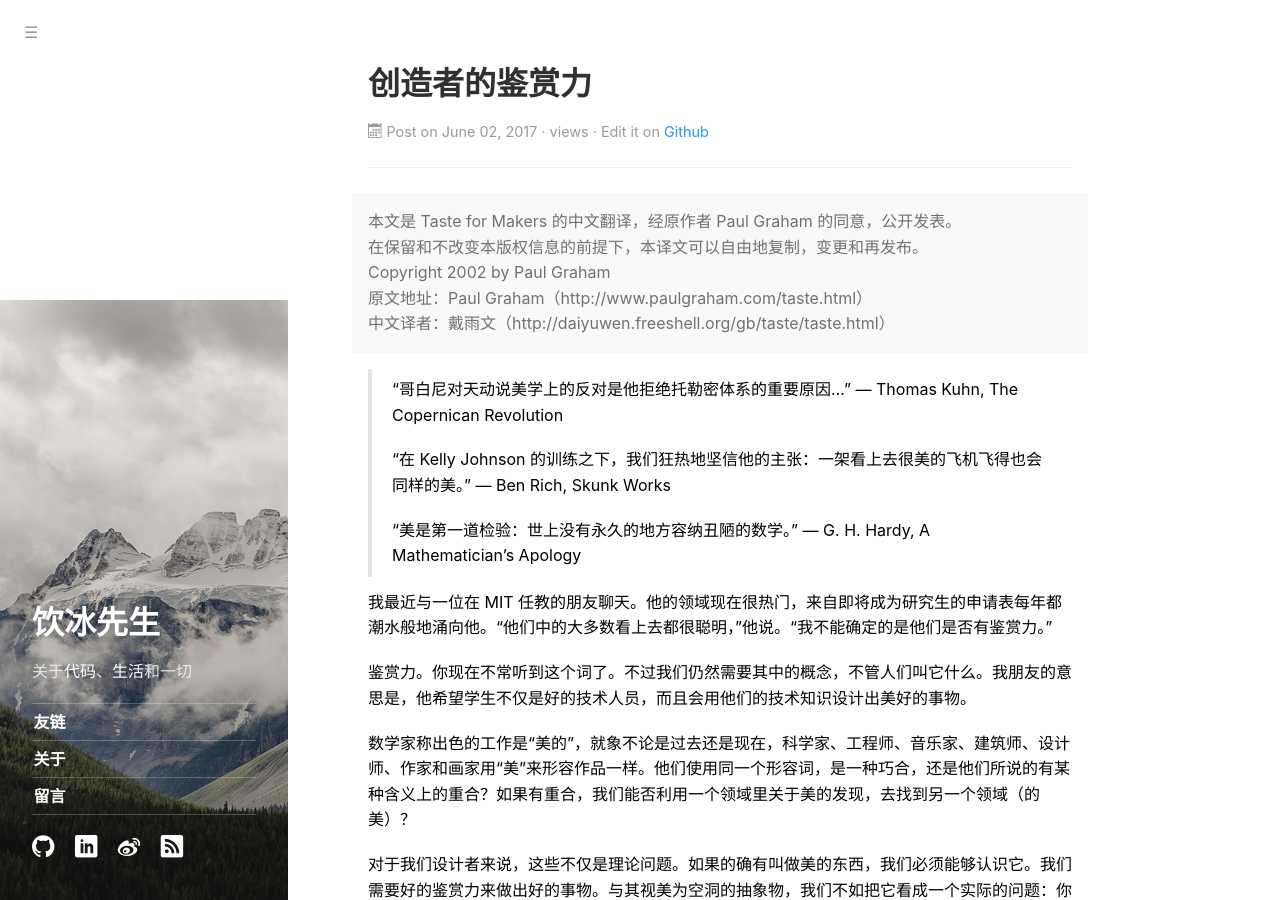
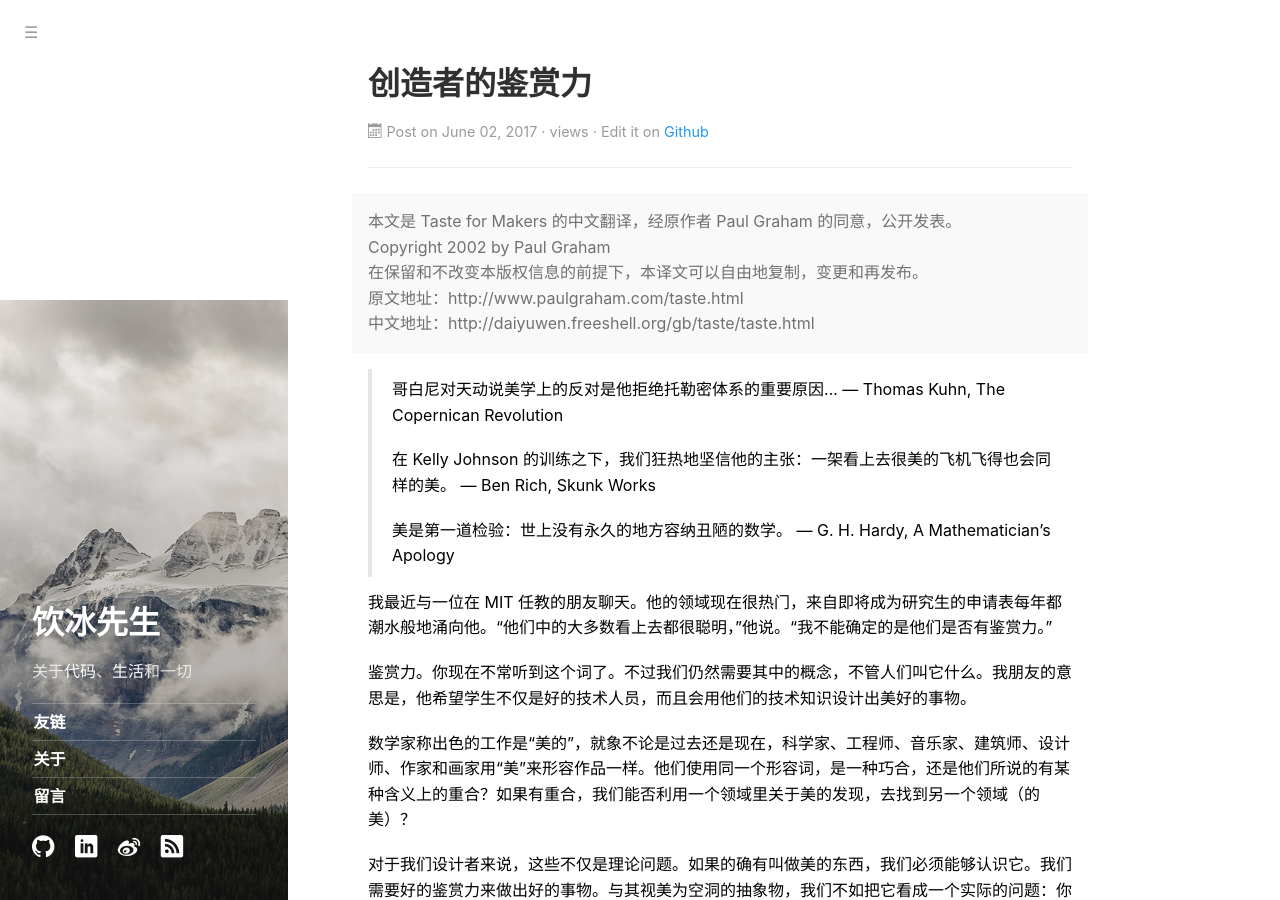
Before and after one commit to ybm/myanbin.github.io, a Jekyll site: the page built from _posts/2017-06-02-taste-for-makers.md, in a window 1280 px wide and 900 px high. Built offline with Jekyll 4.4.1, drawn with Linux system fonts in a browser that asks for light colours; comment, search, counter and statistics services are not loaded; some of the changed text lies outside the part shown.

Commit message:
继续修正文章排版和格式

```diff
--- a/_posts/2017-06-02-taste-for-makers.md
+++ b/_posts/2017-06-02-taste-for-makers.md
@@ -7,20 +7,20 @@ tags: [code]
 
 <div class="message">
 本文是 Taste for Makers 的中文翻译，经原作者 Paul Graham 的同意，公开发表。<br>
+Copyright 2002 by Paul Graham<br>
 在保留和不改变本版权信息的前提下，本译文可以自由地复制，变更和再发布。<br>
-Copyright 2002 by Paul Graham<br>
-原文地址：Paul Graham（http://www.paulgraham.com/taste.html）<br>
-中文译者：戴雨文（http://daiyuwen.freeshell.org/gb/taste/taste.html）
+原文地址：http://www.paulgraham.com/taste.html<br>
+中文地址：http://daiyuwen.freeshell.org/gb/taste/taste.html
 </div>
 
 
-> "哥白尼对天动说美学上的反对是他拒绝托勒密体系的重要原因..."
+> 哥白尼对天动说美学上的反对是他拒绝托勒密体系的重要原因...
 > &mdash; Thomas Kuhn, The Copernican Revolution
 >
-> "在 Kelly Johnson 的训练之下，我们狂热地坚信他的主张：一架看上去很美的飞机飞得也会同样的美。"
+> 在 Kelly Johnson 的训练之下，我们狂热地坚信他的主张：一架看上去很美的飞机飞得也会同样的美。
 > &mdash; Ben Rich, Skunk Works
 >
-> "美是第一道检验：世上没有永久的地方容纳丑陋的数学。"
+> 美是第一道检验：世上没有永久的地方容纳丑陋的数学。
 > &mdash; G. H. Hardy, A Mathematician's Apology
 
 
@@ -64,7 +64,7 @@ Copyright 2002 by Paul Graham<br>
 
 **好的设计解决正确的问题。**典型的（烹饪用的）炉子有四个出火口，形成一个正方形，各有一个开关控制它们。你如何安排这些开关？最简单的答案是把它们排成一行。但这是答非所问。开关是给人用的，如果你把它们排成一行，不幸的厨师不得不每次都停下来思考一下哪个开关是控制哪个出火口的。更好的办法是象出火口那样安排成一个正方形。
 
-许多坏的设计是勤勉的，但是被误导了。二十世纪中叶有一股使用无衬线（sans-serif）字体的风气。这些字体的确更接近纯粹的基本的字形。但这不是你在文本里要解决的问题。字母能被容易地认出是更重要的事情。虽然象是维多利亚时代的风格，但 <span class="font-family: 'Times New Roman', serif;">Times Roman</span> 的小写字母 <span class="font-family: 'Times New Roman', serif;">g</span> 很容易与小写字母 <span class="font-family: 'Times New Roman', serif;">y</span> 区分。
+许多坏的设计是勤勉的，但是被误导了。二十世纪中叶有一股使用无衬线（sans-serif）字体的风气。这些字体的确更接近纯粹的基本的字形。但这不是你在文本里要解决的问题。字母能被容易地认出是更重要的事情。虽然象是维多利亚时代的风格，但 <span style="font-family: 'Times New Roman', serif;">Times Roman</span> 的小写字母 <span class="font-family: 'Times New Roman', serif;">g</span> 很容易与小写字母 <span style="font-family: 'Times New Roman', serif;">y</span> 区分。
 
 问题可以解决也可以改进。在软件领域，一个难以对付的问题通常可以被一个等价的较易解决的问题代替。物理学因为要解决的问题变为预测可观察事物的行为，而不是把它与经典著作调和起来，而发展得更快了。
 
```
Also changed, not shown: other parts of _posts/2017-06-02-taste-for-makers.md (+3 -4 lines).
